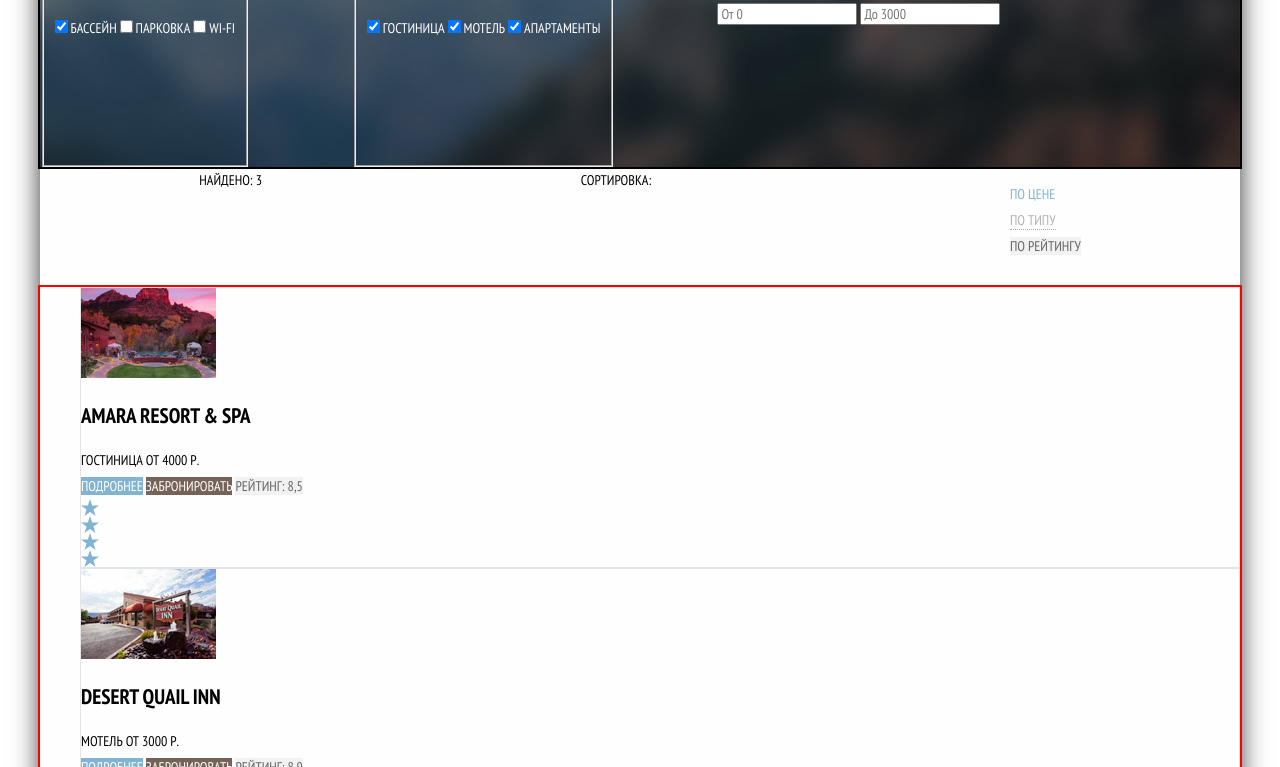
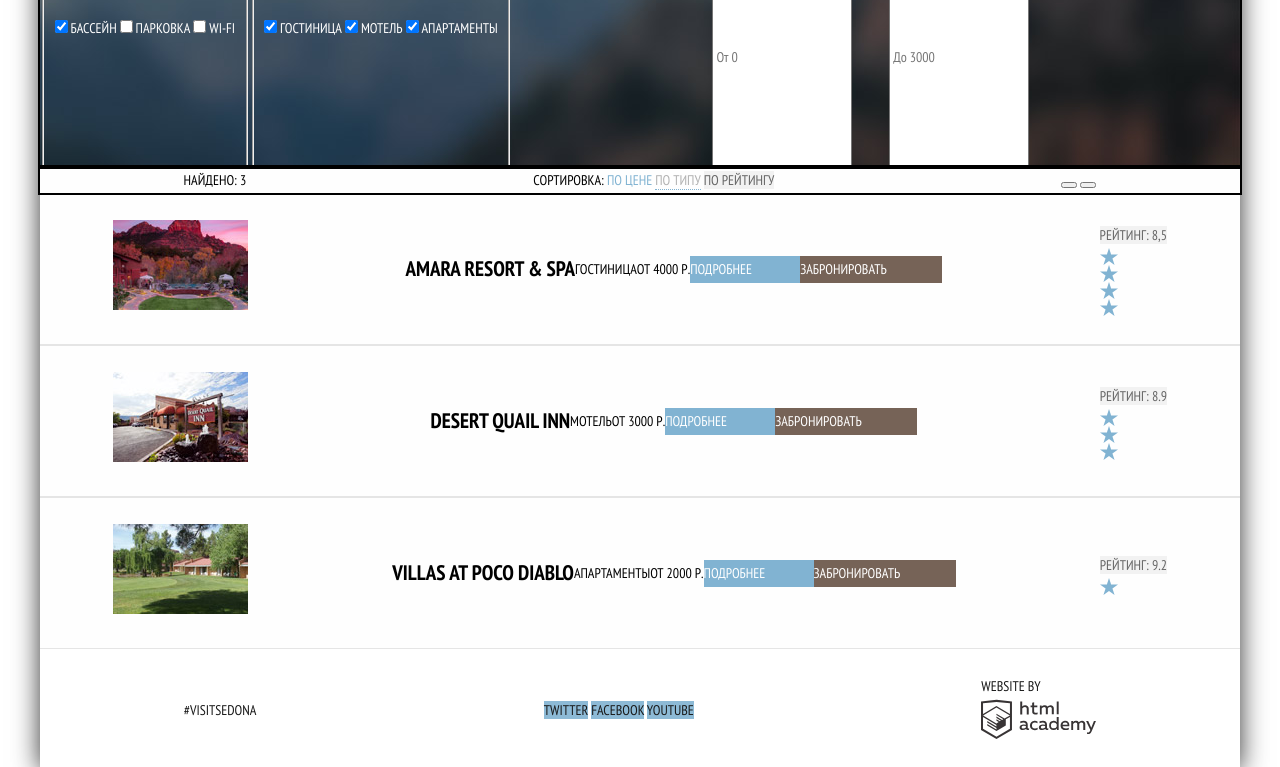
Before and after one commit to ftpkill/482163-sedona, a plain HTML site: page sedona-second-page.html in a window 1280 px wide. Shown: the part 109-876 px from the top of the page. Drawn offline with nearby package versions, Linux system fonts and the light colour scheme.

Commit message:
правки

```diff
--- a/css/style.css
+++ b/css/style.css
@@ -189,9 +189,6 @@ h2.advantage-title-white {
 }
 .site-navigation .current {
 	color:#766357;
-}
-.search-result-hotel li {
-	border: 1px solid #e5e5e5;
 }
 .back-color-hotels {
 	background-color: #fefefe;
@@ -441,15 +438,6 @@ h2.advantage-title-white {
 	display: flex;
 	justify-content: space-between;
 }
-.hotel-sort-list {
-	display: flex;
-	justify-content: space-around;
-}
-.search-result-hotel {
-	display: flex;
-	outline: 2px solid red;
-	flex-direction: column;
-}
 .search {
 	margin-top: -15px;
 	min-height: 235px;
@@ -464,7 +452,47 @@ h2.advantage-title-white {
 .search-child-form {
 	width: 38px;
 	height: 38px;
+	text-align: center;
 }
 .seach-form-row-check-in {
 	margin-bottom: 29px;
 }
+.checkbox {
+	display: flex;
+	justify-content: space-between;
+}
+.control-decrement ,
+.control-increment {
+	width: 38px;
+	height: 38px;
+	border: 0;
+}
+.hotel-sort-list  {
+	display: flex;
+	justify-content: space-around;
+}
+.hotel-sort-list {
+	outline: 2px solid black;
+}
+.search-hotel-item {
+	display: flex;
+	justify-content: space-between;
+	align-items: center;
+}
+.search-result-hotel {
+	padding: 0;
+	margin: 0;
+}
+.search-result-hotel li {
+	border-top: 1px solid #e5e5e5;
+	border-bottom: 1px solid #e5e5e5;
+	padding-top: 30px;
+	padding-bottom: 30px;
+	padding-right: 73px;
+	padding-left: 73px;
+	height: 90px;
+}
+.hotel-content {
+	display: flex;
+	align-items: center;*/
+}
--- a/sedona-second-page.html
+++ b/sedona-second-page.html
@@ -24,6 +24,7 @@
     </header>
     <main class="main">
       <form action="/echo" method="get" class="filter-infrastructure">
+        <div class="checkbox">
           <fieldset class="checkbox-infrastructure">
             <h2 class="infrastructure">Инфрастуктура:</h2>
             <input type="checkbox" name="swimming-pool" id="filter-swimming-pool" checked>
@@ -42,7 +43,7 @@
             <input type="checkbox" name="apartments" id="filter-apartments" checked>
             <label for="filter-apartments">Апартаменты</label>
           </fieldset>
-        <div class="price">
+        </div>
           <p for="filter-days">Стоимость в сутки (P):</p>
            <input type="text" name="from" placeholder="От 0"> <input type="text" name="before" placeholder="До 3000">
           <div class="range">
@@ -53,92 +54,74 @@
              </div>
             </div>
           </div>
-        </div>
         <button type="button" class="btn btn-filter">Показать</button>
       </form>
       <section class="hotel-sort back-color-hotels">
         <div class="hotel-sort-list">
-          <div class="hotel-sort-item">
           <span class="hotel-title">Найдено: 3</span>
+          <div class="sorting">
+            <span class="hotel-sort-item">Сортировка:</span>
+            <span class="hotel-price hotel-sort-item">По цене</span>
+            <a href="#" class="hotel-type hotel-sort-item">По типу</a>
+            <a href="#" class="hotel-rating hotel-sort-item">По рейтингу</a>
           </div>
-          <span class="hotel-sort-item">Сортировка:</span>
-          <ul class="sorting">
-            <li class="hotel-sort-item">
-              <span class="hotel-price">По цене</span>
-            </li>
-            <li class="hotel-sort-item">
-              <a href="#" class="hotel-type">По типу</a>
-            </li>
-            <li class="hotel-sort-item">
-              <a href="#" class="hotel-rating">По рейтингу</a>
-            </li>
-          </ul>
+          <div class="icon-down-up">
+            <button type="button" class="icon-up" name="icon-up"></button>
+            <button type="button" class="icon-down" name="icon-down"></button>
+          </div>
         </div>
         <ul class="search-result-hotel">
-          <li>
-            <div class="hotel">
+          <li class="search-hotel-item">
               <div class="hotel-image">
                 <img src="img/hotel-1.jpg" alt="Amara resort photo" width="135" height="90">
               </div>
               <div class="hotel-content">
                 <h2 class="hotel-title"><a href="#" >Amara resort & SPA</a></h2>
-                <div class="hotel-description">
                 <span>Гостиница</span>
                 <span>От 4000 Р.</span>
+                <a href="#" class="hotel-read-more">Подробнее</a>
+                <a href="#" class="hotel-book-it">Забронировать</a>
               </div>
               <div class="hotel-read">
-                  <a href="#" class="hotel-read-more">Подробнее</a>
-                  <a href="#" class="hotel-book-it">Забронировать</a>
                 <span class="hotel-rating">Рейтинг: 8,5</span>
                 <span class="star"></span>
                 <span class="star"></span>
                 <span class="star"></span>
                 <span class="star"></span>
                </div>
-              </div>
-            </div>
           </li>
-          <li>
-            <div class="hotel">
+          <li class="search-hotel-item">
               <div class="hotel-image">
                 <img src="img/hotel-2.jpg" width="135" height="90" alt="Desert quail inn photo">
               </div>
               <div class="hotel-content">
                 <h2 class="hotel-title"><a href="#">Desert quail inn</a></h2>
-
-                <div class="hotel-description">
                 <span>Мотель</span>
                 <span>От 3000 Р.</span>
+                <a href="#" class="hotel-read-more">Подробнее</a>
+                <a href="#" class="hotel-book-it">Забронировать</a>
               </div>
               <div class="hotel-read">
-                  <a href="#" class="hotel-read-more">Подробнее</a>
-                  <a href="#" class="hotel-book-it">Забронировать</a>
                 <span class="hotel-rating">Рейтинг: 8.9</span>
                 <span class="star"></span>
                 <span class="star"></span>
                 <span class="star"></span>
               </div>
-              </div>
-            </div>
           </li>
-          <li>
-            <div class="hotel">
+          <li class="search-hotel-item">
               <div class="hotel-image">
                 <img src="img/hotel-3.jpg" width="135" height="90" alt="Villas at poco diablo photo">
               </div>
               <div class="hotel-content">
                 <h2 class="hotel-title"><a href="#">Villas at poco diablo</a></h2>
-                <div class="hotel-description">
                 <span>Апартаменты</span>
                 <span>От 2000 Р.</span>
+                <a href="#" class="hotel-read-more">Подробнее</a>
+                <a href="#" class="hotel-book-it">Забронировать</a>
               </div>
               <div class="hotel-read">
-                  <a href="#" class="hotel-read-more">Подробнее</a>
-                  <a href="#" class="hotel-book-it">Забронировать</a>
                 <span class="hotel-rating">Рейтинг: 9.2</span>
                 <span class="star"></span>
-                </div>
-              </div>
               </div>
           </li>
         </ul>
```
Lines whose indentation alone changed are shown as unchanged.
